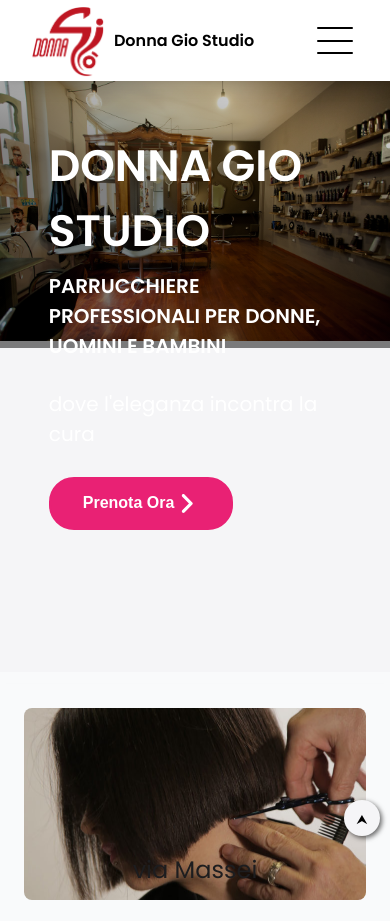
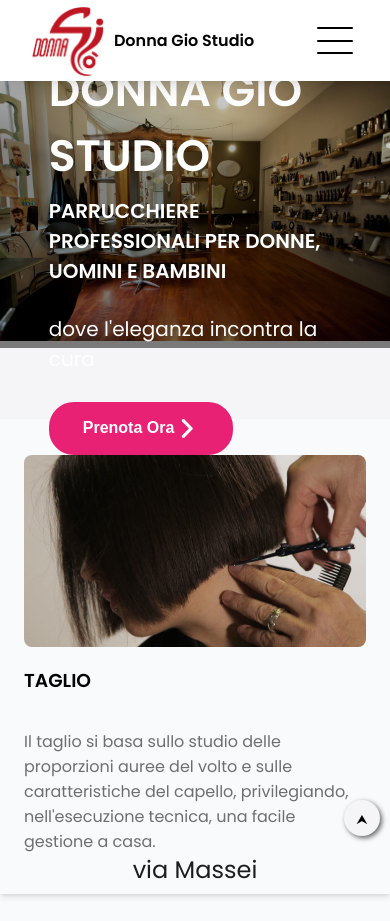
Before and after one commit to agustincriado/donnagio, a PHP site: page /massei.html in a window 390 px wide. Shown: the top 921 px of the page. Run offline with PHP 8.4, Linux system fonts and the light colour scheme.

Commit message:
Fix some weird issue with the main image on mobile

```diff
--- a/styles/new_styles.css
+++ b/styles/new_styles.css
@@ -280,6 +280,15 @@ iframe.box-shadow {
 }
 
 @media (max-width: 480px) {
+  .image-main, .image-overlay {
+    max-height: 300px;
+  }
+  .section {
+    min-height: 40vh;
+  }
+  .main-text-container {
+    max-height: 350px;
+  }
   iframe.box-shadow {
     max-width: 350px;
   }
```
